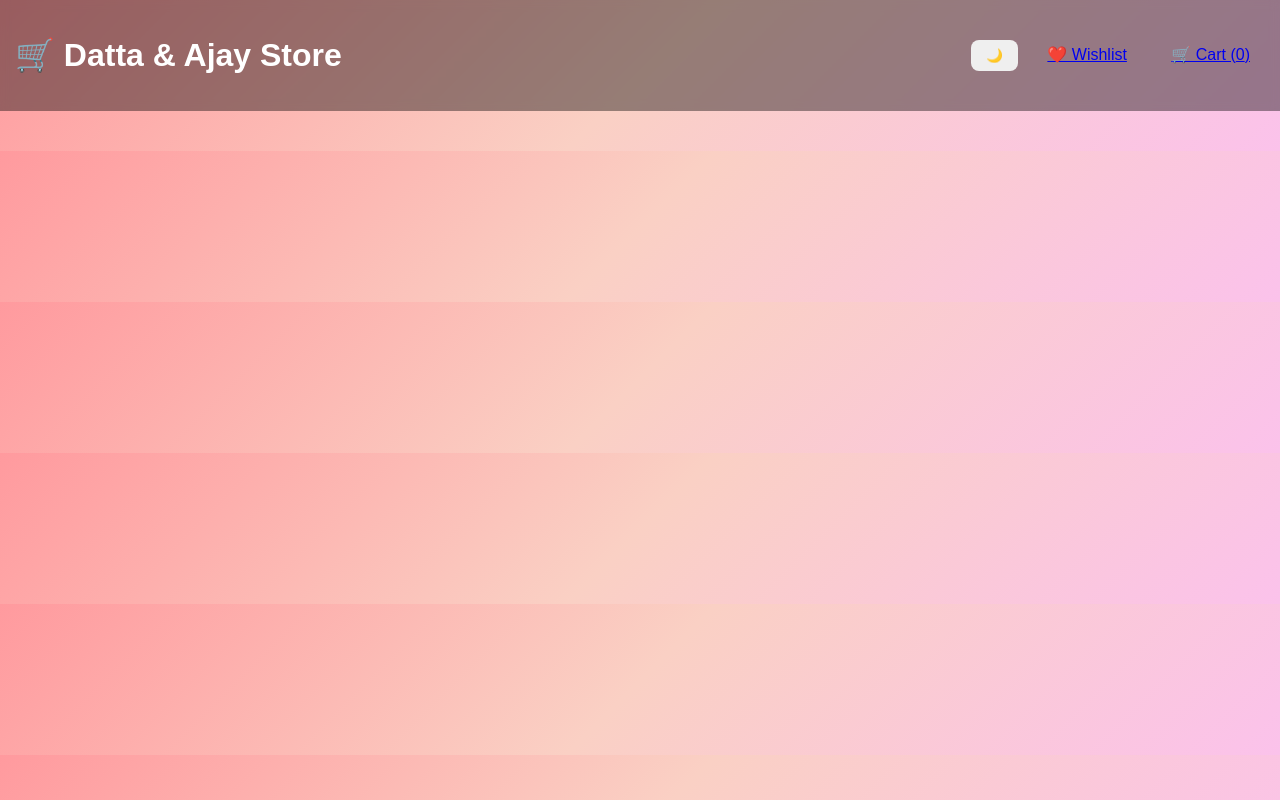
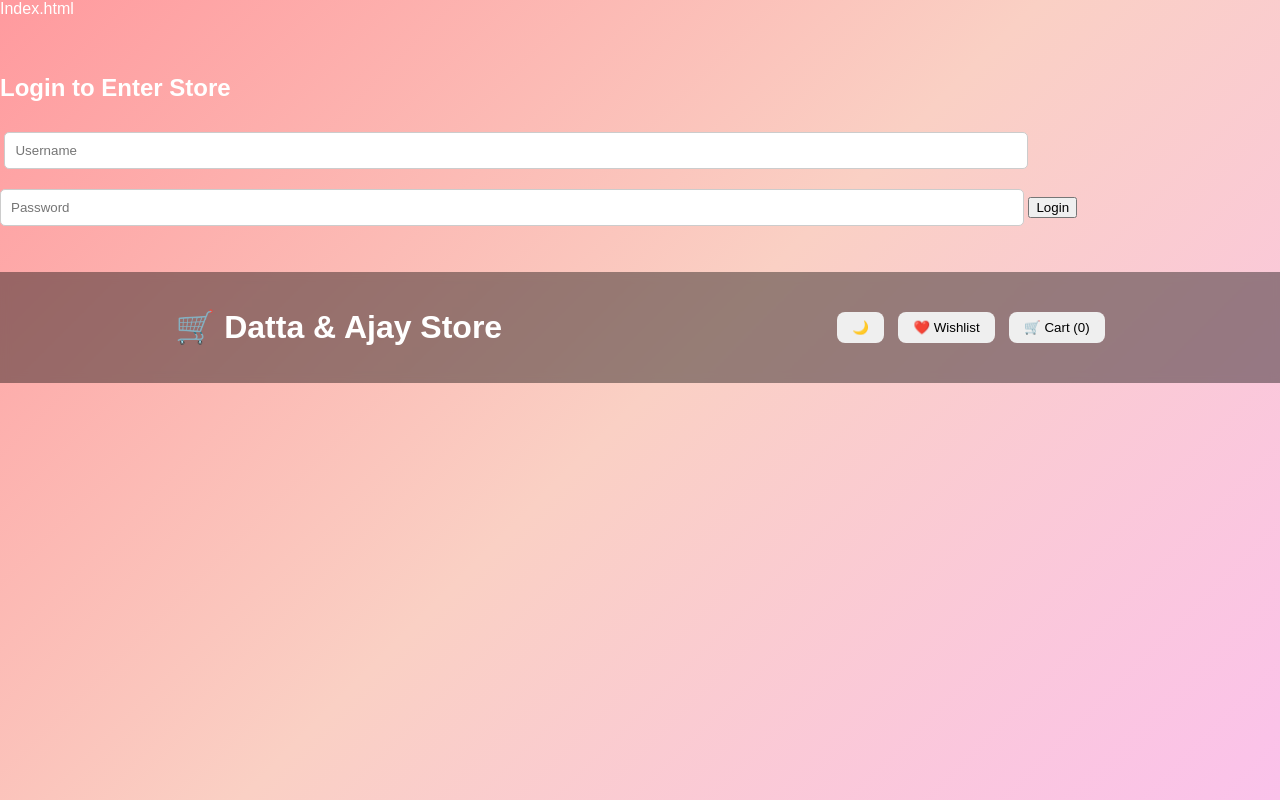
Before and after one commit to dattajoldapke07-hue/Datta-Ajay-store, a plain HTML site: page index.html in a window 1280 px wide. Drawn offline with Linux system fonts and the light colour scheme.

Commit message:
Update index.html

```diff
--- a/index.html
+++ b/index.html
@@ -1,28 +1,33 @@
-<!DOCTYPE html>
-<html lang="en">
-<head>
-<meta charset="UTF-8">
-<title>🛍️ Datta & Ajay's Store</title>
-<link rel="stylesheet" href="style.css">
-</head>
-<body>
-
-<header id="mainHeader">
-  <h1>🛒 Datta & Ajay Store</h1>
-  <div>
-    <button onclick="toggleDark()">🌙</button>
-    <a href="wishlist.html" class="header-btn">❤️ Wishlist</a>
-    <a href="cart.html" class="header-btn">🛒 Cart (<span id="cartCount">0</span>)</a>
-  </div>
-</header>
-
-<section id="products"></section>
-
-<script src="script.js"></script>
-<script>
-document.addEventListener("DOMContentLoaded", function() {
-    showStore(); // Directly show store
-});
-</script>
-</body>
+Index.html
+<!DOCTYPE html>﻿
+<html lang="en">﻿
+<head>﻿
+<meta charset="UTF-8">﻿
+<title>🛍️ Datta & Ajay's Store</title>﻿
+<link rel="stylesheet" href="style.css">﻿
+</head>﻿
+<body>﻿
+<!-- LOGIN OVERLAY -->﻿
+<div id="loginOverlay">﻿
+  <div class="login-box">﻿
+    <h2>Login to Enter Store</h2>﻿
+    <input type="text" id="username" placeholder="Username">﻿
+    <input type="password" id="password" placeholder="Password">﻿
+    <button onclick="login()">Login</button>﻿
+    <p id="loginError" style="color:red; display:none;">Invalid username or password!</p>﻿
+  </div>﻿
+</div>﻿
+<!-- HEADER -->﻿
+<header id="mainHeader" class="hidden">﻿
+  <h1>🛒 Datta & Ajay Store</h1>﻿
+  <div>﻿
+    <button onclick="toggleDark()">🌙</button>﻿
+    <a href="wishlist.html"><button>❤️ Wishlist</button></a>﻿
+    <a href="cart.html"><button>🛒 Cart (<span id="cartCount">0</span>)</button></a>﻿
+  </div>﻿
+</header>﻿
+<!-- PRODUCTS -->﻿
+<section id="products" class="hidden"></section>﻿
+<script src="script.js"></script>﻿
+</body>﻿
 </html>
```
